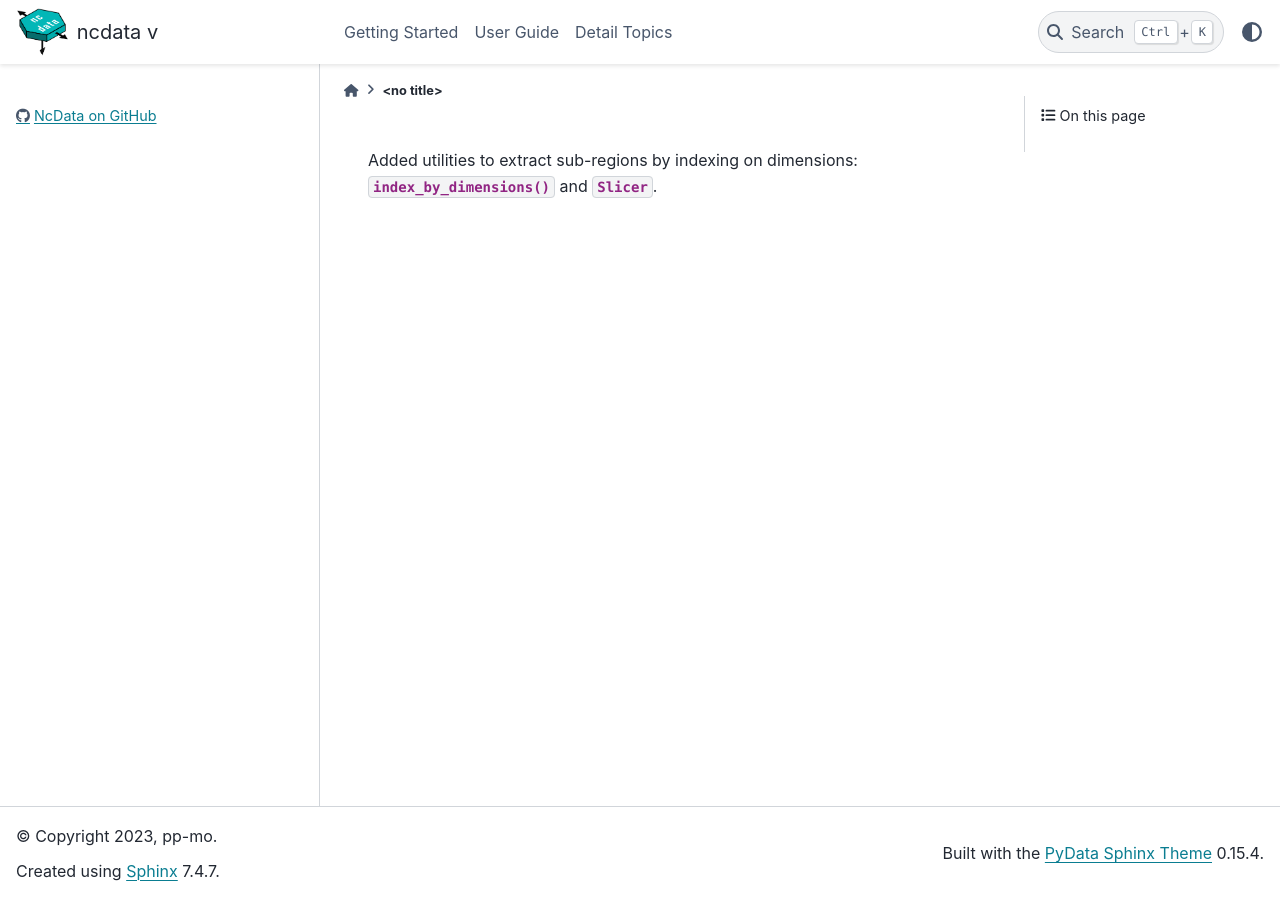
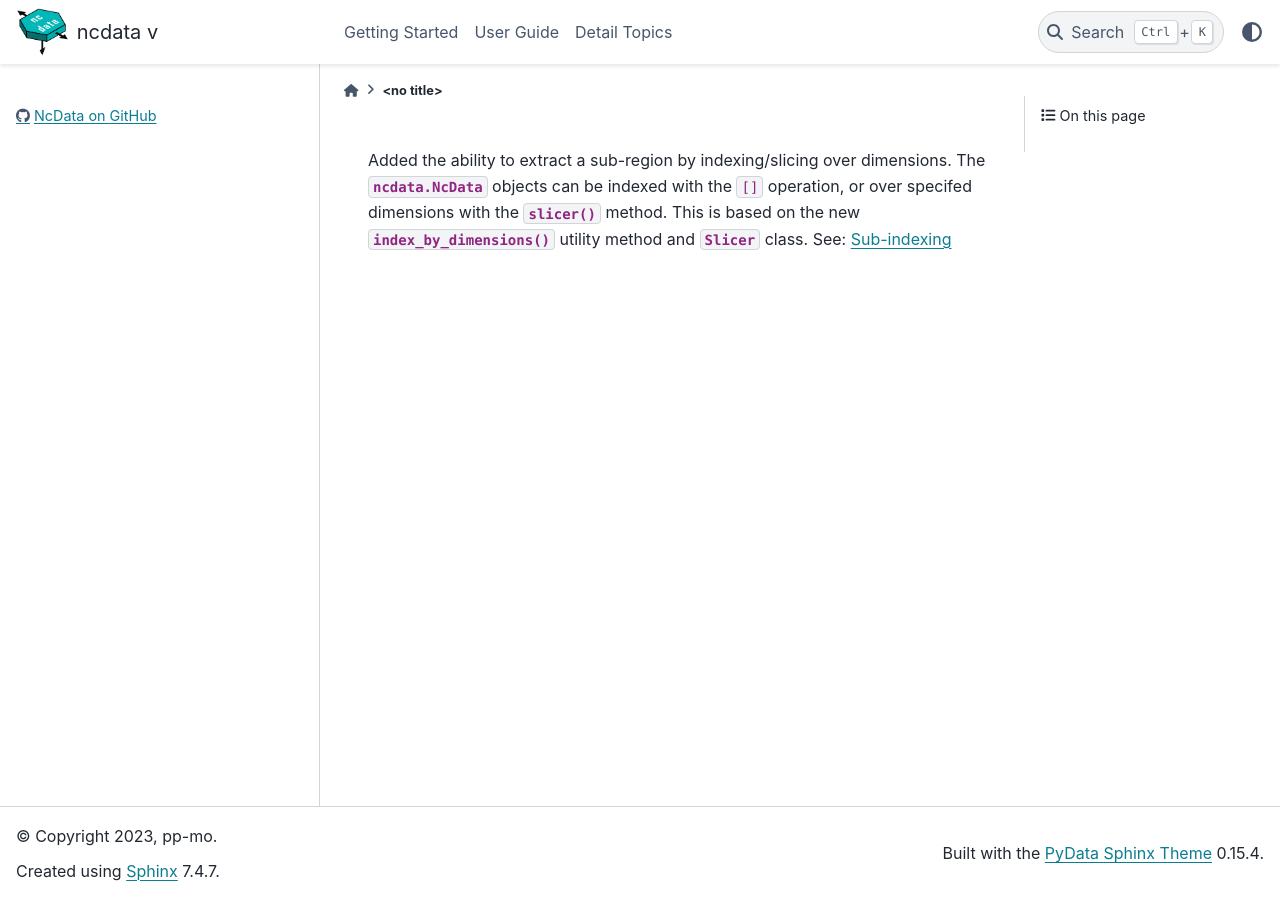
Before and after one commit to pp-mo/ncdata, a Sphinx documentation site: the page built from docs/changelog_fragments/68.feat.rst, in a window 1280 px wide. Built offline with Sphinx 7.4.7 and the PyData theme 0.15.4, drawn with Linux system fonts in a browser that asks for light colours; pages that are not in the unit, such as notebooks, are missing from menus; the version number could not be read and is left out.

Commit message:
Improved indexing whatsnew.

```diff
--- a/docs/changelog_fragments/68.feat.rst
+++ b/docs/changelog_fragments/68.feat.rst
@@ -1 +1,6 @@
-Added utilities to extract sub-regions by indexing on dimensions: :func:`~ncdata.utils.index_by_dimensions` and :class:`~ncdata.utils.Slicer`.
+Added the ability to extract a sub-region by indexing/slicing over dimensions.
+The :class:`ncdata.NcData` objects can be indexed with the ``[]`` operation, or over
+specifed dimensions with the :meth:`~ncdata.NcData.slicer` method.
+This is based on the new :meth:`~ncdata.utils.index_by_dimensions()` utility method
+and :class:`~ncdata.utils.Slicer` class.
+See: :ref:`indexing_overview`
```
